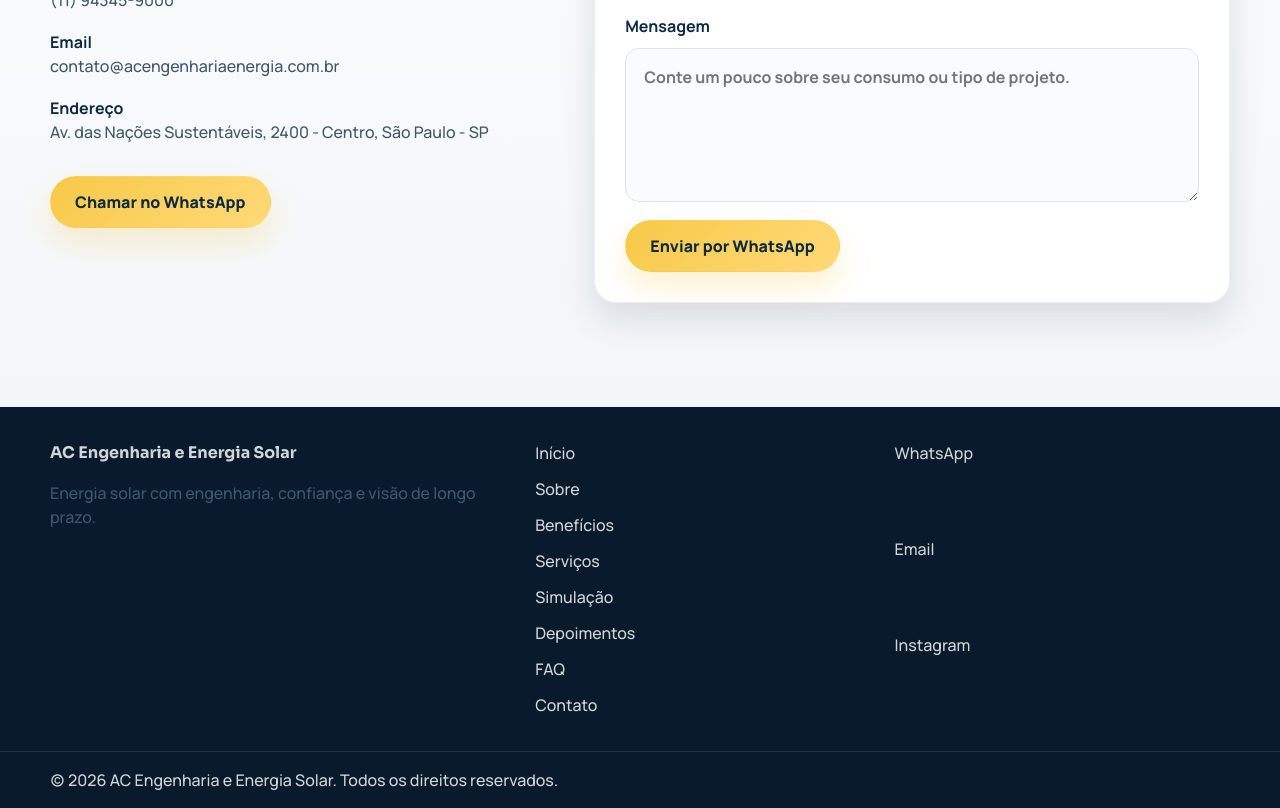
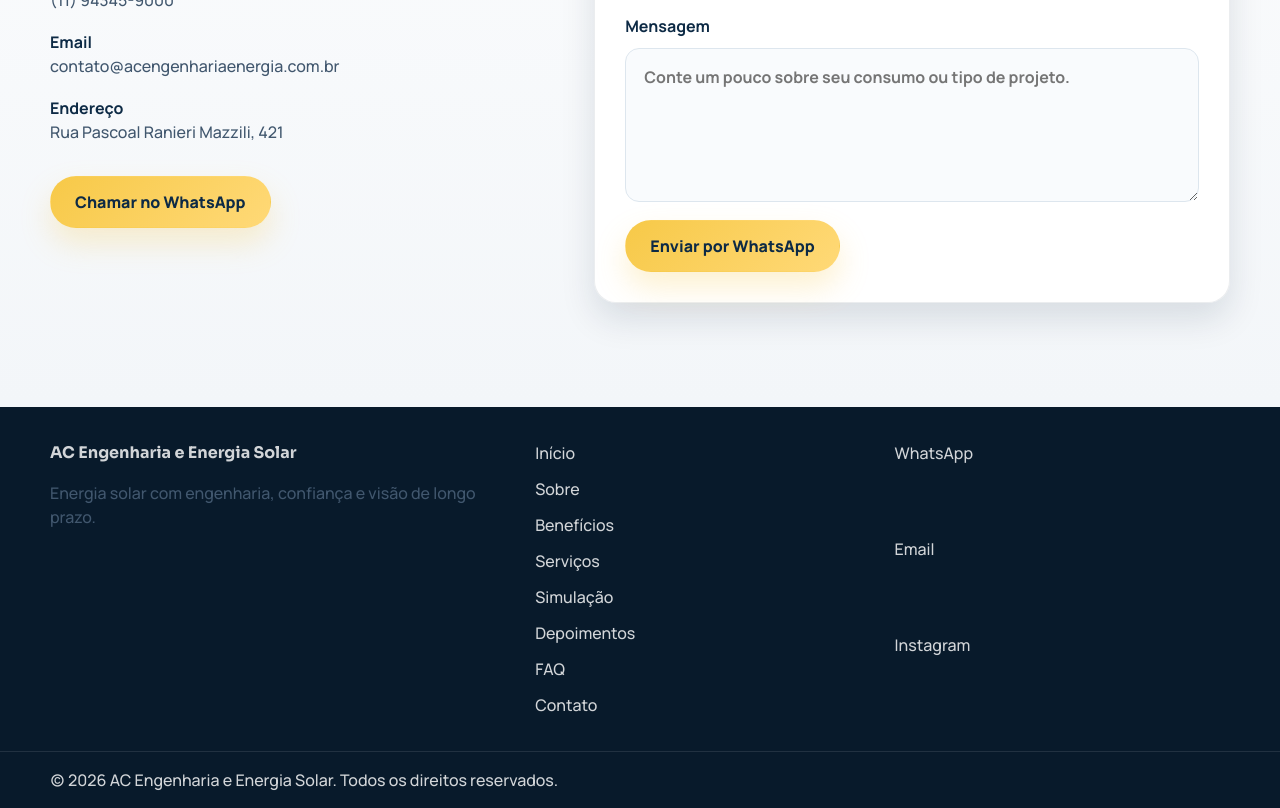
Before and after one commit to yubr02/site-nexus, a React (Vite) app: page / in a window 1280 px wide. Shown: the part 6720-7528 px from the top of the page. Built offline with nearby package versions, Linux system fonts and the light colour scheme.

Commit message:
Atualiza endereco de contato

```diff
--- a/src/data/siteContent.js
+++ b/src/data/siteContent.js
@@ -5,7 +5,7 @@ export const company = {
   whatsapp: '11943459000',
   phone: '(11) 94345-9000',
   email: 'contato@acengenhariaenergia.com.br',
-  address: 'Av. das Nações Sustentáveis, 2400 - Centro, São Paulo - SP',
+  address: 'Rua Pascoal Ranieri Mazzili, 421',
   city: 'São Paulo - SP',
 };
 
```
